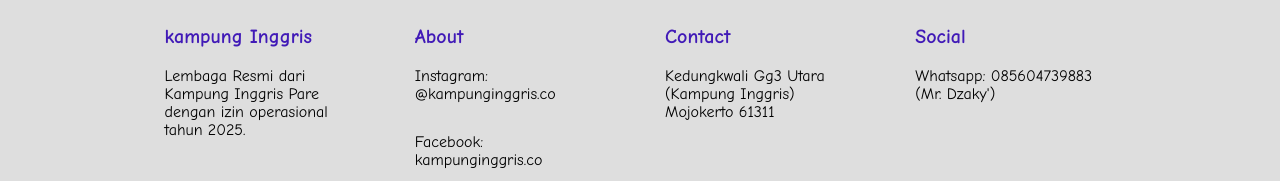
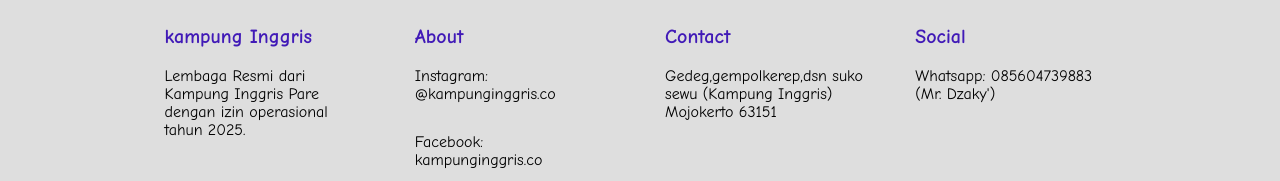
Before and after one commit to satyazaky/company09, a plain HTML site: page index.html in a window 1280 px wide. Shown: the part 1942-2123 px from the top of the page. Drawn offline with Linux system fonts and the light colour scheme.

Commit message:
Update contact address in footer section

```diff
--- a/index.html
+++ b/index.html
@@ -119,7 +119,7 @@
                     </div>
                     <div class="footer-section">
                         <h4>Contact</h4>
-                        <p>Kedungkwali Gg3 Utara (Kampung Inggris) Mojokerto 61311</p>
+                        <p>Gedeg,gempolkerep,dsn suko sewu (Kampung Inggris) Mojokerto 63151</p>
                     </div>
                     <div class="footer-section">
                         <h4>Social</h4>
```
